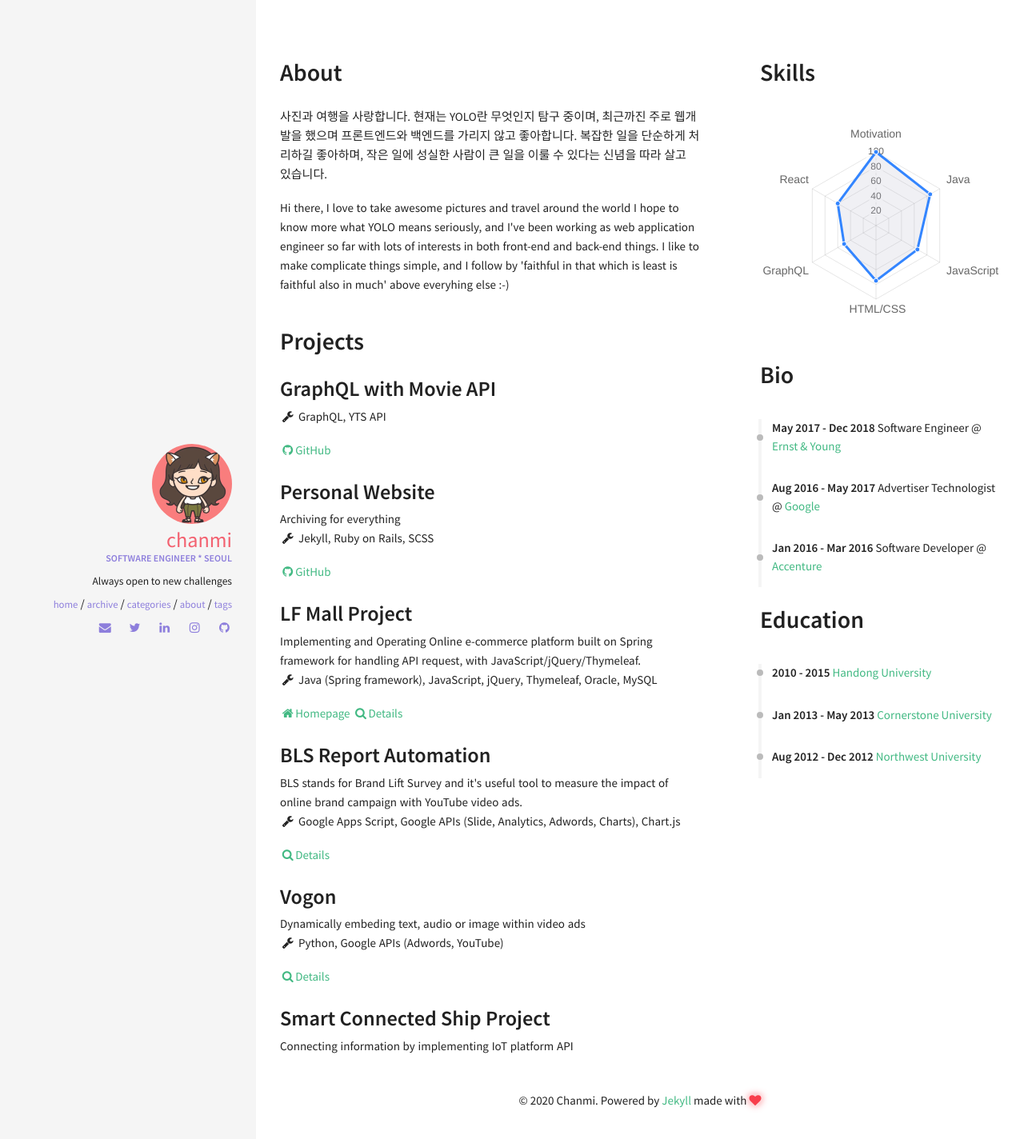
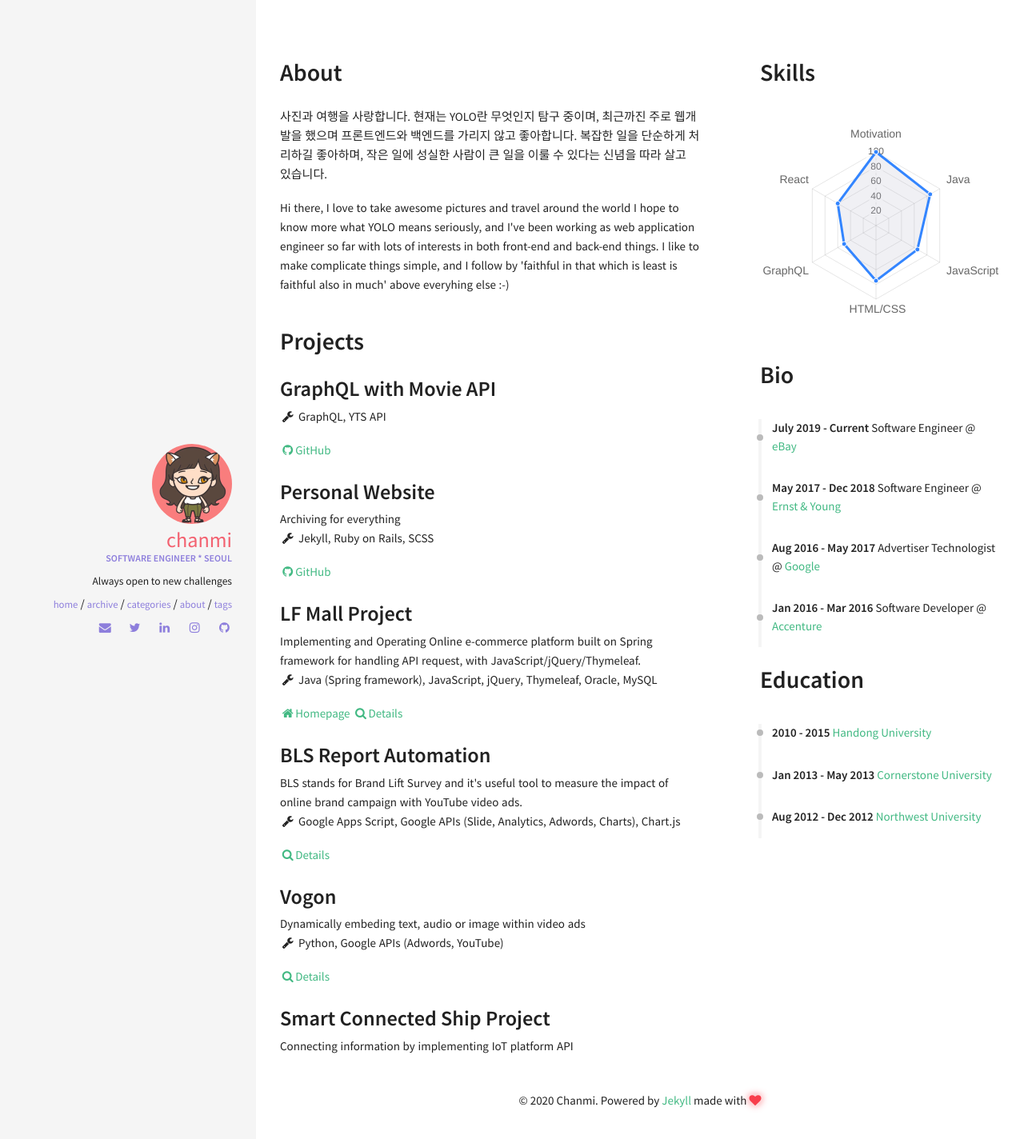
Before and after one commit to chanmi-lee/dev-blog, a Jekyll site: the page built from resume.html, in a window 1280 px wide. Shown: the top 1424 px of the page at 80% size. Built offline with Jekyll 4.4.1, drawn with Linux system fonts in a browser that asks for light colours; nearby versions of some CDN libraries.

Commit message:
Update careers.yml
update current status 💻

```diff
--- a/_data/index/careers.yml
+++ b/_data/index/careers.yml
@@ -1,6 +1,11 @@
 # careers section data
 # if you don't have language feature(language.yml is empty), ignore "i18n" items
 # <i class="fa fa-clock-o" aria-hidden="true" title="Until Now"></i>
+- name: eBay
+  link: https://www.ebay.com/
+  date: July 2019 - Current
+  job: Software Engineer
+
 - name: Ernst & Young
   link: https://www.ey.com/kr/ko/home
   date: May 2017 - Dec 2018
```
